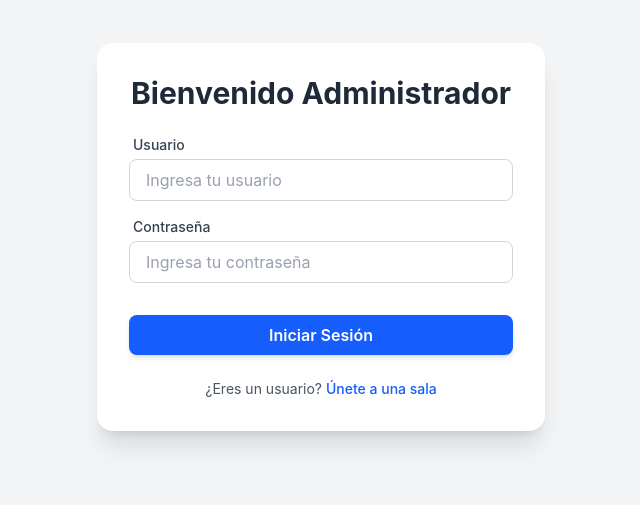
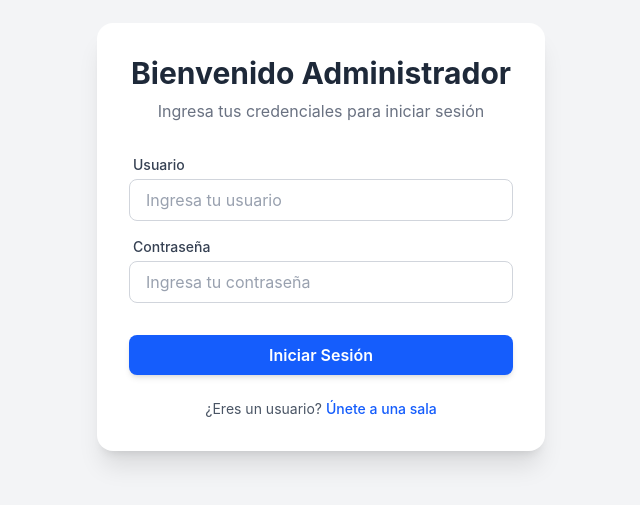
Before and after one commit to JulioViche/realtime-chat-websockets, a React (Vite) app in the folder frontend/: page /admin in a window 1280 px wide. Shown: the part 163-668 px from the top of the page, without its empty margins (319-959 px from the left). Built offline with nearby package versions, Linux system fonts and the light colour scheme.

Commit message:
refactor: Crear nuevos átomos y plantillas para formularios de autenticación

```diff
--- /dev/null
+++ b/frontend/src/components/atoms/Error.jsx
@@ -0,0 +1,9 @@
+const Error = ({ message }) => {
+  return (
+    <div className="mb-4 p-3 bg-red-100 text-red-700 text-sm rounded-lg text-center">
+      {message}
+    </div>
+  )
+}
+
+export default Error
--- /dev/null
+++ b/frontend/src/components/atoms/Link.jsx
@@ -0,0 +1,12 @@
+const Link = ({ message, text, href }) => {
+  return (
+    <div className="mt-6 text-center text-sm text-gray-600">
+      {message}{' '}
+      <a href={href} className="text-blue-600 hover:underline font-medium">
+        {text}
+      </a>
+    </div>
+  )
+}
+
+export default Link
--- a/frontend/src/components/organisms/JoinRoom.jsx
+++ b/frontend/src/components/organisms/JoinRoom.jsx
@@ -1,6 +1,9 @@
 import { useState } from 'react'
 import FormField from '../molecules/FormField'
 import Button from '../atoms/Button'
+import Link from '../atoms/Link'
+import Error from '../atoms/Error'
+import FormTemplate from '../templates/FormTemplate'
 
 const JoinRoom = () => {
   const [nickname, setNickname] = useState('')
@@ -24,21 +27,11 @@ const JoinRoom = () => {
   }
 
   return (
-    <div className="min-h-screen flex items-center justify-center bg-gray-100 px-4">
-      <div className="bg-white p-8 rounded-2xl shadow-xl w-full max-w-md">
-        <h2 className="text-3xl font-bold text-center text-gray-800 mb-2">
-          Unirse a Sala
-        </h2>
-        <p className="text-center text-gray-500 mb-8">
-          Ingresa tu nickname y el PIN de la sala
-        </p>
-
-        {error && (
-          <div className="mb-4 p-3 bg-red-100 text-red-700 text-sm rounded-lg text-center">
-            {error}
-          </div>
-        )}
-
+    <FormTemplate
+      title="Unirse a Sala"
+      subtitle="Ingresa tu nickname y el PIN de la sala"
+    >
+      {error && <Error message={error} />}
       <FormField
         label="Nickname"
         type="text"
@@ -46,7 +39,6 @@ const JoinRoom = () => {
         value={nickname}
         onChange={(e) => setNickname(e.target.value)}
       />
-
       <FormField
         label="PIN de la Sala"
         type="text"
@@ -54,20 +46,13 @@ const JoinRoom = () => {
         value={pin}
         onChange={(e) => setPin(e.target.value)}
       />
-
       <Button text="Entrar al Chat" onClick={handleJoin} />
-
-        <div className="mt-6 text-center text-sm text-gray-600">
-          ¿Eres administrador?{' '}
-          <a
+      <Link
+        message="¿Eres administrador?"
+        text="Inicia sesión aquí"
         href="/admin"
-            className="text-blue-600 hover:underline font-medium"
-          >
-            Inicia sesión aquí
-          </a>
-        </div>
-      </div>
-    </div>
+      />
+    </FormTemplate>
   )
 }
 
--- a/frontend/src/components/organisms/Login.jsx
+++ b/frontend/src/components/organisms/Login.jsx
@@ -1,6 +1,9 @@
 import { useState } from 'react'
 import FormField from '../molecules/FormField'
 import Button from '../atoms/Button'
+import Link from '../atoms/Link'
+import Error from '../atoms/Error'
+import FormTemplate from '../templates/FormTemplate'
 
 const Login = () => {
   const [username, setUsername] = useState('')
@@ -18,7 +21,7 @@ const Login = () => {
       const response = await fetch('/api/auth/login', {
         method: 'POST',
         headers: { 'Content-Type': 'application/json' },
-        body: JSON.stringify({ username, password })
+        body: JSON.stringify({ username, password }),
       })
       const data = await response.json()
 
@@ -36,17 +39,11 @@ const Login = () => {
   }
 
   return (
-    <div className="min-h-screen flex items-center justify-center bg-gray-100 px-4">
-      <div className="bg-white p-8 rounded-2xl shadow-xl w-full max-w-md">
-        <h2 className="text-3xl font-bold text-center text-gray-800 mb-6">
-          Bienvenido Administrador
-        </h2>
-
-        {error && (
-          <div className="mb-4 p-3 bg-red-100 text-red-700 text-sm rounded-lg text-center">
-            {error}
-          </div>
-        )}
+    <FormTemplate
+      title="Bienvenido Administrador"
+      subtitle="Ingresa tus credenciales para iniciar sesión"
+    >
+      {error && <Error message={error} />}
 
       <FormField
         label="Usuario"
@@ -62,18 +59,9 @@ const Login = () => {
         value={password}
         onChange={(e) => setPassword(e.target.value)}
       />
-        <Button
-          text="Iniciar Sesión"
-          onClick={handleLogin}
-        />
-        <div className="mt-6 text-center text-sm text-gray-600">
-          ¿Eres un usuario?{' '}
-          <a href="/" className="text-blue-600 hover:underline font-medium">
-            Únete a una sala
-          </a>
-        </div>
-      </div>
-    </div>
+      <Button text="Iniciar Sesión" onClick={handleLogin} />
+      <Link message="¿Eres un usuario?" text="Únete a una sala" href="/" />
+    </FormTemplate>
   )
 }
 
--- /dev/null
+++ b/frontend/src/components/templates/FormTemplate.jsx
@@ -0,0 +1,15 @@
+const FormTemplate = ({ title, subtitle, children }) => {
+  return (
+    <div className="min-h-screen flex items-center justify-center bg-gray-100 px-4">
+      <div className="bg-white p-8 rounded-2xl shadow-xl w-full max-w-md">
+        <h2 className="text-3xl font-bold text-center text-gray-800 mb-2">
+          {title}
+        </h2>
+        <p className="text-center text-gray-500 mb-8">{subtitle}</p>
+        {children}
+      </div>
+    </div>
+  )
+}
+
+export default FormTemplate
```
Lines whose indentation alone changed are shown as unchanged.
